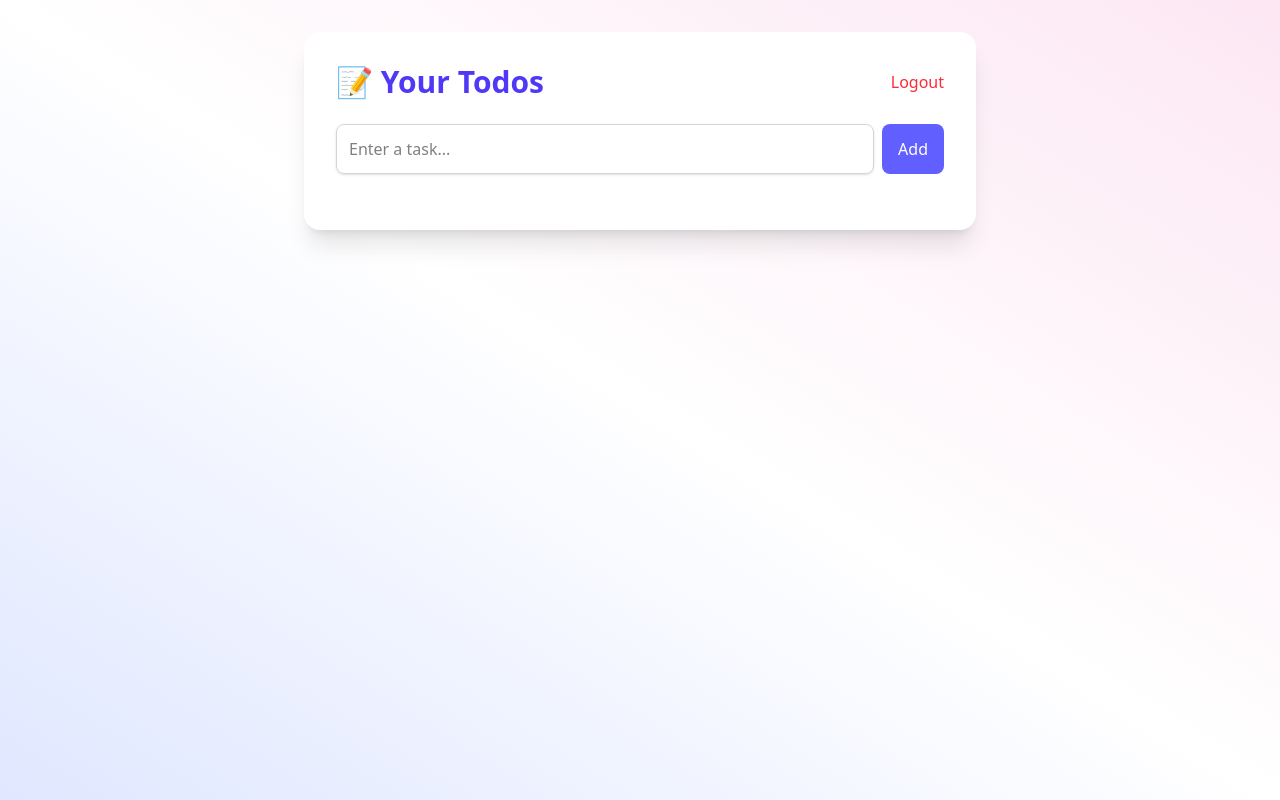
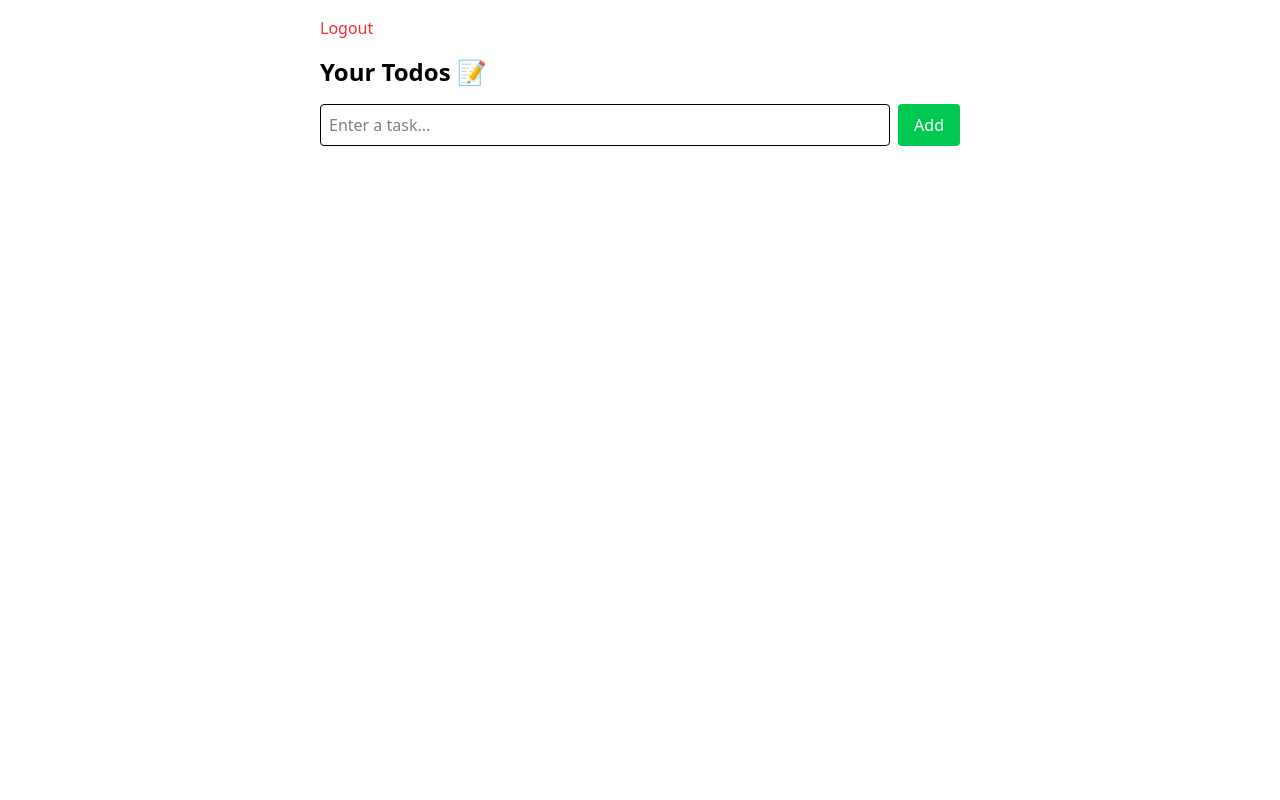
Before and after one commit to pikupika/Todo-frontend, a React (Vite) app: page /dashboard in a window 1280 px wide. Built offline with nearby package versions, Linux system fonts and the light colour scheme; sample sign-in values are in the browser's storage.

Commit message:
remove  ui and animation

```diff
--- a/src/pages/Dashboard.jsx
+++ b/src/pages/Dashboard.jsx
@@ -67,71 +67,35 @@ useEffect(() => {
 
 
   return (
-    <div className="min-h-screen bg-gradient-to-tr from-indigo-100 via-white to-pink-100 px-4 py-8">
-      <div className="max-w-2xl mx-auto bg-white rounded-2xl shadow-xl p-8 transition-all duration-500">
-        <div className="flex justify-between items-center mb-6">
-          <h1 className="text-3xl font-bold text-indigo-600">📝 Your Todos</h1>
-          <button
-            className="text-red-500 hover:text-red-700 font-medium"
-            onClick={handleLogout}
-          >
+    <div className="p-4 max-w-2xl mx-auto">
+      <button className="text-red-500 mb-4" onClick={handleLogout}>
   Logout
 </button>
-        </div>
 
-        <div className="flex gap-2 mb-6">
+      <h1 className="text-2xl font-bold mb-4">Your Todos 📝</h1>
+      <div className="flex gap-2 mb-4">
         <input
-            className="flex-grow border border-gray-300 p-3 rounded-lg shadow-sm focus:ring-2 focus:ring-indigo-300 outline-none transition"
+          className="border p-2 flex-grow rounded"
           value={text}
           placeholder="Enter a task..."
           onChange={(e) => setText(e.target.value)}
         />
-          <button
-            className="bg-indigo-500 text-white px-4 py-2 rounded-lg hover:bg-indigo-600 transition"
-            onClick={addTodo}
-          >
-            Add
-          </button>
+        <button className="bg-green-500 text-white px-4 py-2 rounded" onClick={addTodo}>Add</button>
       </div>
-
-        <ul className="space-y-4">
-          {todos.map((todo, index) => (
-            <li
-              key={todo._id}
-              className="flex justify-between items-center bg-gray-50 px-4 py-3 rounded-xl shadow-sm border transition transform hover:scale-[1.01]"
-              style={{ animation: `fadeIn 0.3s ease ${index * 0.1}s both` }}
-            >
-              <span className={`${todo.read ? 'line-through text-gray-400' : 'text-gray-800'} text-lg`}>
-                {todo.text}
-              </span>
-              <div className="flex gap-2 text-sm">
+      <ul>
+        {todos.map(todo => (
+          <li key={todo._id} className="flex justify-between items-center mb-2 p-2 border rounded bg-white shadow-sm">
+            <span className={todo.read ? 'line-through text-gray-500' : ''}>{todo.text}</span>
+            <div className="flex gap-2">
               {!todo.read && (
-                  <button
-                    className="text-blue-500 hover:text-blue-700 transition"
-                    onClick={() => markAsRead(todo._id)}
-                  >
-                    Mark Read
-                  </button>
+                <button className="text-blue-500 hover:underline" onClick={() => markAsRead(todo._id)}>Mark Read</button>
               )}
-                <button
-                  className="text-red-500 hover:text-red-700 transition"
-                  onClick={() => deleteTodo(todo._id)}
-                >
-                  Delete
-                </button>
+              <button className="text-red-500 hover:underline" onClick={() => deleteTodo(todo._id)}>Delete</button>
             </div>
           </li>
         ))}
       </ul>
     </div>
-
-      <style>{`
-        @keyframes fadeIn {
-          0% { opacity: 0; transform: translateY(10px); }
-          100% { opacity: 1; transform: translateY(0); }
-        }
-      `}</style>
-    </div>
   );
 };
 
```
Lines whose indentation alone changed are shown as unchanged.
